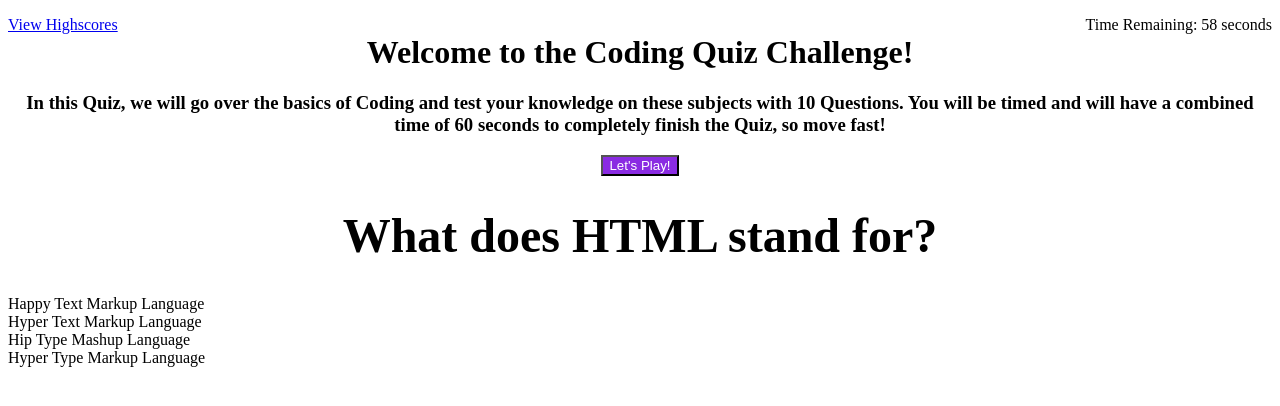
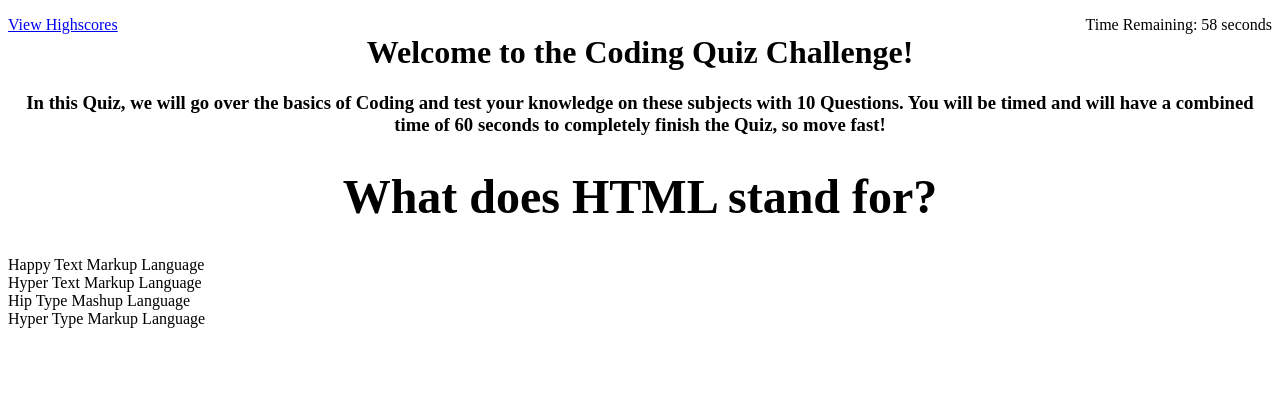
Before and after one commit to travionfrancis/Code-Quiz, a plain HTML site: page index.html in a window 1280 px wide. Both pictures are taken after a click on the button "Let's Play!". Drawn offline with nearby package versions, Linux system fonts and the light colour scheme.

Commit message:
Fixed Button to disappear after clicked

```diff
--- a/script.js
+++ b/script.js
@@ -143,6 +143,7 @@ function gameTimer() {
 
 
 function start() {
+  this.style.display = "none";
   startTimer();
   displayQuestion();
 }
```
Also changed, not shown: styles.css (line endings or trailing spaces).
